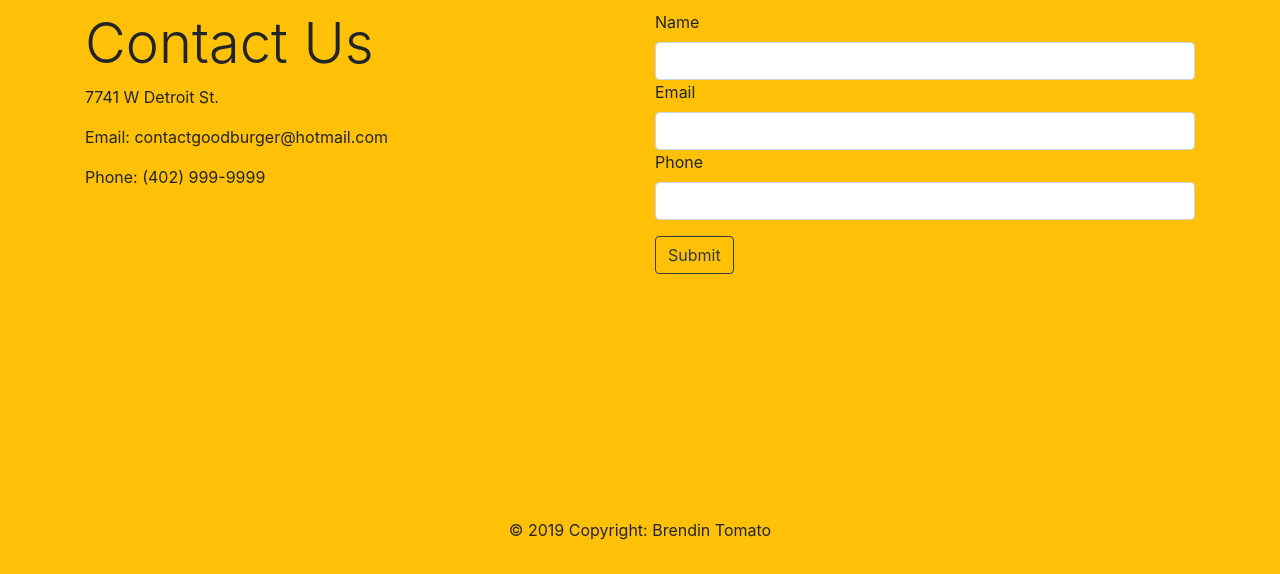
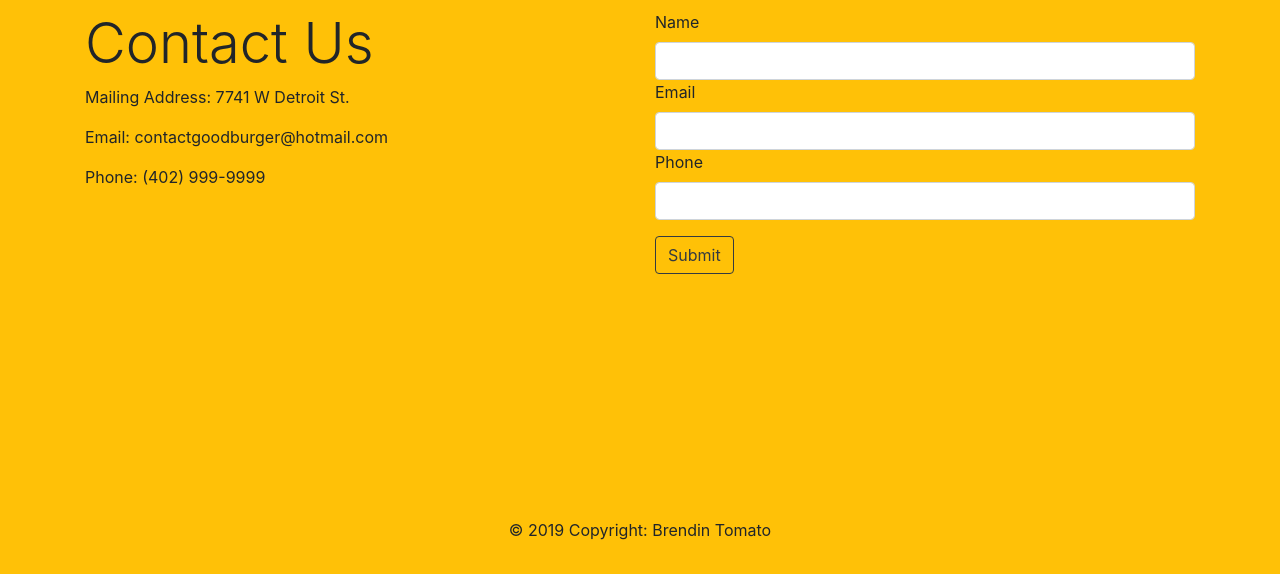
Before and after one commit to Readyforeal/Exam2, a plain HTML site: page contact-us.html in a window 1280 px wide. Shown: the part 226-800 px from the top of the page. Drawn offline with Linux system fonts and the light colour scheme.

Commit message:
Updated mailing address

```diff
--- a/contact-us.html
+++ b/contact-us.html
@@ -39,7 +39,7 @@
                 <div class="row">
                     <div class="col-6" id="contact-left">
                         <h1 class="display-4">Contact Us</h1>
-                        <p>7741 W Detroit St.</p>
+                        <p>Mailing Address: 7741 W Detroit St.</p>
                         <p>Email: contactgoodburger@hotmail.com</p>
                         <p>Phone: (402) 999-9999</p>
                     </div>
```
